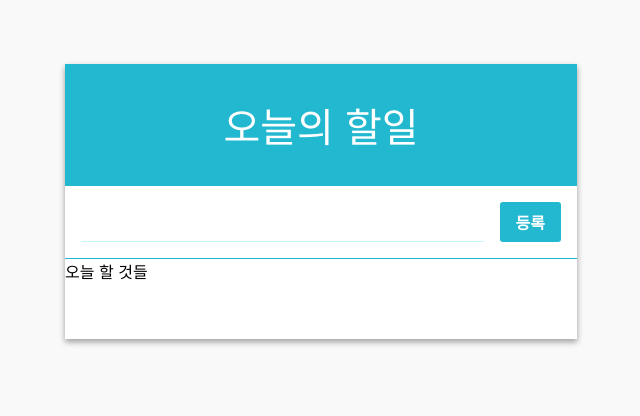
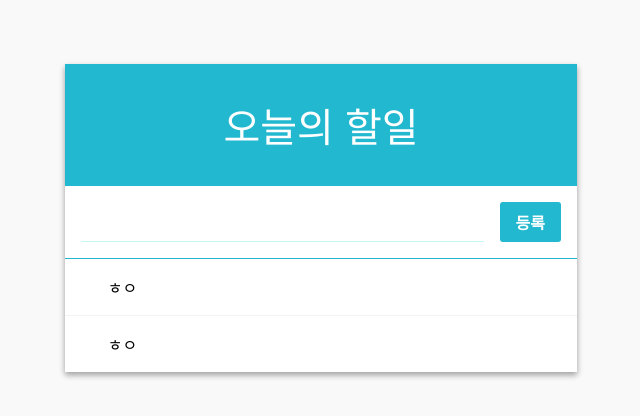
Before and after one commit to rxjw95/To-do-List, a React (Create React App) app: page / in a window 1280 px wide. Shown: the top 416 px of the page, without its empty margins (319-959 px from the left). Built offline with nearby package versions, Linux system fonts and the light colour scheme.

Commit message:
[추가] 리스트 양식 개발

```diff
--- a/src/App.js
+++ b/src/App.js
@@ -1,9 +1,12 @@
 import TodoListTemplate from "./components/TodoListTemplate";
 import Form from "./components/Form";
+import TodoItemList from "./components/TodoItemList";
 const App = () => {
   return (
     <div className="App">
-      <TodoListTemplate form={<Form />}>오늘 할 것들</TodoListTemplate>
+      <TodoListTemplate form={<Form />}>
+        <TodoItemList />
+      </TodoListTemplate>
     </div>
   );
 };
--- /dev/null
+++ b/src/components/TodoItem.css
@@ -0,0 +1,47 @@
+.todo-item {
+  padding: 1rem;
+  display: flex;
+  align-items: center; /* 세로 가운데 정렬 */
+  cursor: pointer;
+  transition: all 0.15s;
+  user-select: none;
+}
+
+.todo-item:hover {
+  background: #e3fafc;
+}
+
+/* todo-item 에 마우스가 있을때만 .remove 보이기 */
+.todo-item:hover .remove {
+  opacity: 1;
+}
+
+/* todo-item 사이에 윗 테두리 */
+.todo-item + .todo-item {
+  border-top: 1px solid #f1f3f5;
+}
+
+.remove {
+  margin-right: 1rem;
+  color: #e64980;
+  font-weight: 600;
+  opacity: 0;
+}
+
+.todo-text {
+  flex: 1; /* 체크, 엑스를 제외한 공간 다 채우기 */
+  word-break: break-all;
+}
+
+.checked {
+  text-decoration: line-through;
+  color: #adb5bd;
+}
+
+.check-mark {
+  font-size: 1.5rem;
+  line-height: 1rem;
+  margin-left: 1rem;
+  color: #3bc9db;
+  font-weight: 800;
+}
--- /dev/null
+++ b/src/components/TodoItem.js
@@ -0,0 +1,29 @@
+import React, { Component } from "react";
+import "./TodoItem.css";
+
+class TodoItem extends Component {
+  render() {
+    const { contents, checked, id, onToggle, onRemove } = this.props;
+
+    return (
+      <div className="todo-item" onClick={() => onToggle(id)}>
+        <div
+          className="remove"
+          onClick={(e) => {
+            e.stopPropagation(); //event의 확산 방지, 부모 이벤트로 전달이 되지 않게 한다.
+            onRemove(id);
+          }}
+        >
+          &times;
+        </div>
+
+        <div className={`todo-text ${checked && "checked"}`}>
+          <div>{contents}</div>
+        </div>
+        <div>{checked && <div className="check-mark">✓</div>}</div>
+      </div>
+    );
+  }
+}
+
+export default TodoItem;
--- /dev/null
+++ b/src/components/TodoItemList.js
@@ -0,0 +1,16 @@
+import React, { Component } from "react";
+import TodoItem from "./TodoItem";
+
+class TodoItemList extends Component {
+  render() {
+    const { todos, onToggle, onRemove } = this.props;
+    return (
+      <div>
+        <TodoItem contents="ㅎㅇ" />
+        <TodoItem contents="ㅎㅇ" />
+      </div>
+    );
+  }
+}
+
+export default TodoItemList;
```
